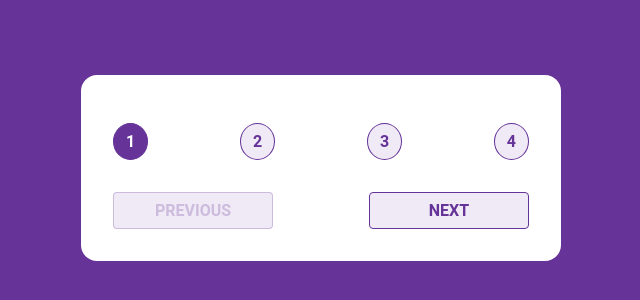
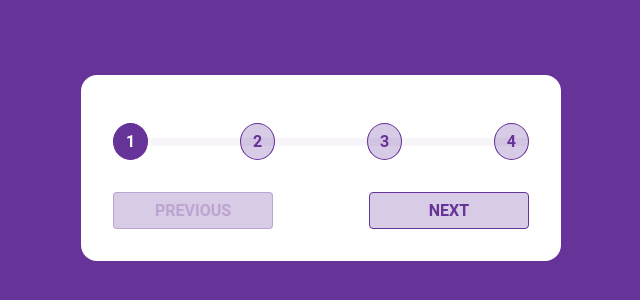
Before and after one commit to dwhenson/50-in-50, a website: page 02-Progress Steps/index.html in a window 1280 px wide. Shown: the part 232-532 px from the top of the page, without its empty margins (319-959 px from the left). Drawn offline with Linux system fonts and the light colour scheme.

Commit message:
🦟 FIX: z-index issue with circles and progress line

```diff
--- a/02-Progress Steps/style.css
+++ b/02-Progress Steps/style.css
@@ -13,10 +13,10 @@ body {
 .container {
 	display: flex;
 	flex-direction: column;
-	width: 30em;
 	padding: 2em;
 	border-radius: 1em;
 	background-color: white;
+	width: 30em;
 }
 
 .progress-container {
@@ -24,25 +24,23 @@ body {
 }
 
 .progress-container::before {
+	content: "";
+	background-color: hsla(270, 50%, 40%, 0.05);
 	position: absolute;
 	top: 50%;
 	left: 0;
-	z-index: -1;
+	transform: translateY(-50%);
+	height: 0.5em;
 	width: 100%;
-	height: 0.5em;
-	background-color: hsla(270, 50%, 40%, 0.1);
-	transform: translateY(-50%);
-	content: "";
 }
 
 .progress {
+	background-color: rebeccapurple;
 	position: absolute;
 	top: 50%;
-	z-index: -1;
-	width: 0%;
+	transform: translateY(-50%);
 	height: 0.5em;
-	background-color: rebeccapurple;
-	transform: translateY(-50%);
+	width: 0;
 	transition: 0.5s ease;
 }
 
@@ -56,10 +54,11 @@ body {
 	padding: 0.5rem 0.75rem;
 	border: 1px solid rebeccapurple;
 	border-radius: 50%;
-	background-color: hsla(270, 50%, 40%, 0.1);
+	background-color: hsla(270, 50%, 40%, 0.25);
 	font-weight: 700;
 	text-decoration: none;
 	color: rebeccapurple;
+	z-index: 10;
 }
 
 .circle.active {
@@ -68,9 +67,9 @@ body {
 }
 
 .button-container {
+	margin-top: 1em;
 	display: flex;
 	justify-content: space-between;
-	margin-top: 1em;
 }
 
 button {
@@ -78,7 +77,7 @@ button {
 	padding: 0.5em;
 	border: 1px solid rebeccapurple;
 	border-radius: 0.25em;
-	background-color: hsla(270, 50%, 40%, 0.1);
+	background-color: hsla(270, 50%, 40%, 0.25);
 	font-weight: bolder;
 	text-transform: uppercase;
 	color: rebeccapurple;
@@ -86,7 +85,7 @@ button {
 }
 
 button:disabled {
+	color: hsla(270, 50%, 40%, 0.25);
 	border: solid 1px hsla(270, 50%, 40%, 0.25);
-	color: hsla(270, 50%, 40%, 0.25);
 	cursor: not-allowed;
 }
```
